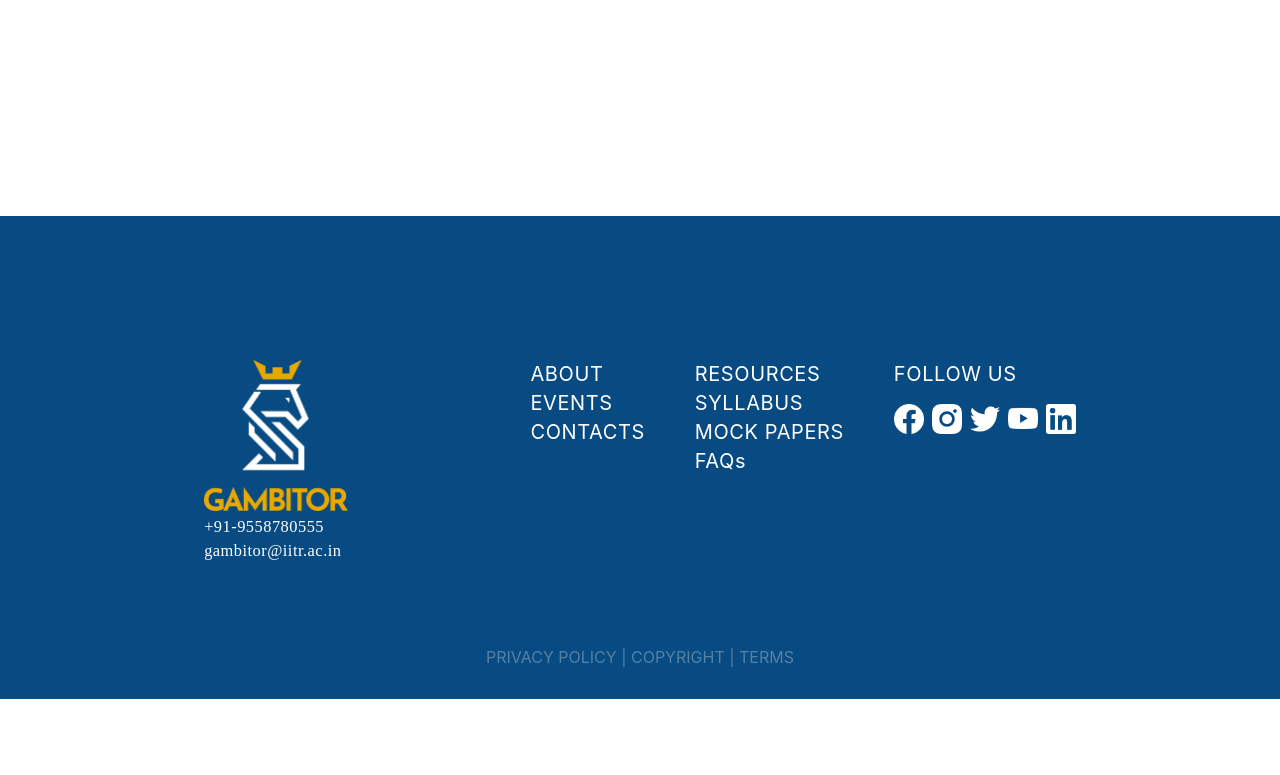
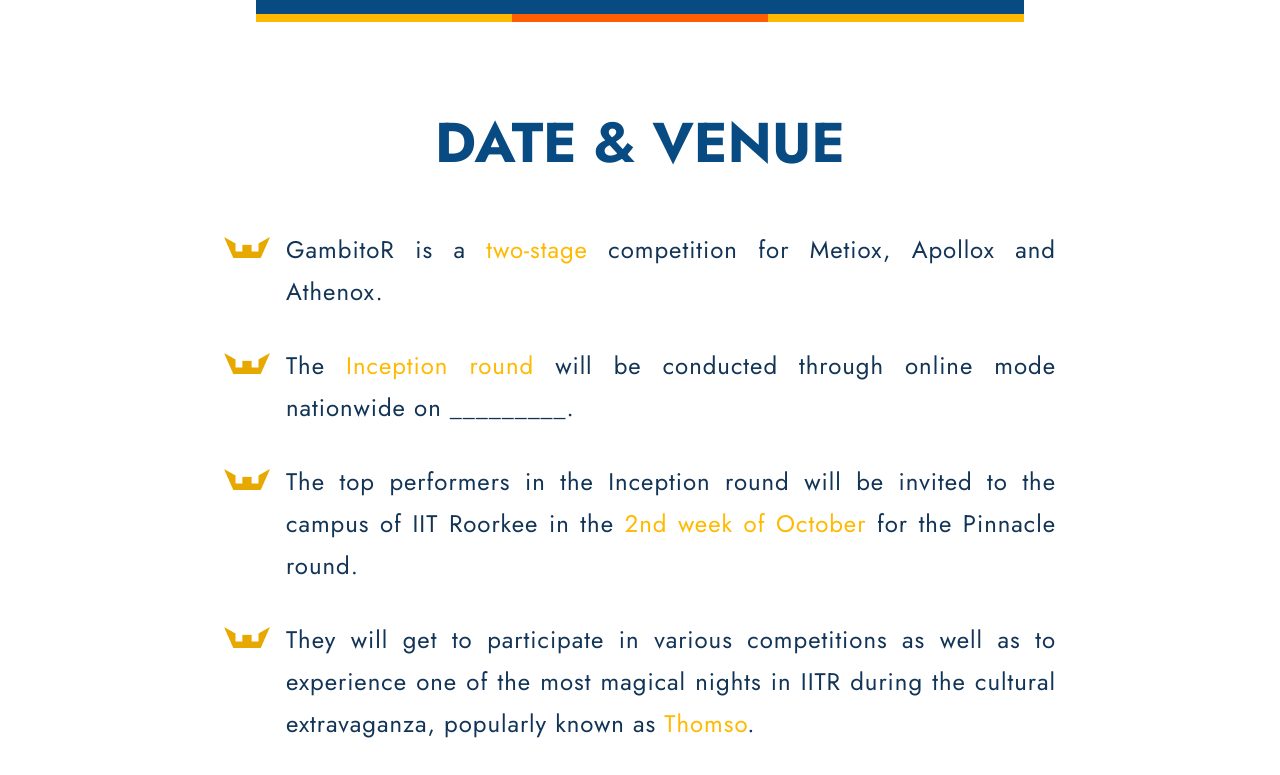
Before and after one commit to Outreach-IITR/GambitoR, a React (Create React App) app in the folder Frontend/: page /about in a window 1280 px wide. Shown: the part 2345-3120 px from the top of the page. Before the commit the page ends 3044 px from the top, so only its background shows below. Built offline with nearby package versions, Linux system fonts and the light colour scheme.

Commit message:
DateNVenue Component Added

```diff
--- a/Frontend/public/index.html
+++ b/Frontend/public/index.html
@@ -24,13 +24,23 @@
       work correctly both with client-side routing and a non-root public URL.
       Learn how to configure a non-root public URL by running `npm run build`.
     -->
+
     <!-- Google Fonts -->
+
     <link rel="preconnect" href="https://fonts.googleapis.com" />
     <link rel="preconnect" href="https://fonts.gstatic.com" crossorigin />
     <link
       href="https://fonts.googleapis.com/css2?family=Josefin+Sans:ital,wght@0,200;0,300;0,400;0,500;0,600;0,700;1,400&display=swap"
       rel="stylesheet"
     />
+
+    <link rel="preconnect" href="https://fonts.googleapis.com" />
+    <link rel="preconnect" href="https://fonts.gstatic.com" crossorigin />
+    <link
+      href="https://fonts.googleapis.com/css2?family=Jost:wght@300;400;500;600;700;800&display=swap"
+      rel="stylesheet"
+    />
+
     <!-- ----- -->
 
     <title>React App</title>
--- a/Frontend/src/Components/About/About.jsx
+++ b/Frontend/src/Components/About/About.jsx
@@ -4,6 +4,7 @@
 import style from "./About.module.css";
 import Header from "../../HelperComponents/Header/Header";
 import Categories from "./Categories";
+import DateNVenue from "./DateNVenue";
 
 const headDescription = (
   <>
@@ -26,6 +27,7 @@
       <div className={style.AboutContainer}>
         <RoundComp />
         <Categories />
+        <DateNVenue />
       </div>
     </>
   );
--- a/Frontend/src/Components/About/Categories.jsx
+++ b/Frontend/src/Components/About/Categories.jsx
@@ -46,7 +46,7 @@
   };
 
   return (
-    <div>
+    <div className={style.categoriesMainContainer}>
       <h1 className={style.headingTitle}>CATEGORIES</h1>
       <h3 className={style.headingLine}>
         The competition will be conducted in{" "}
--- a/Frontend/src/Components/About/Categories.module.css
+++ b/Frontend/src/Components/About/Categories.module.css
@@ -1,3 +1,7 @@
+.categoriesMainContainer {
+  margin-bottom: 5em;
+}
+
 .headingTitle {
   font-family: "Jost";
   font-style: normal;
@@ -26,8 +30,8 @@
   display: flex;
   flex-direction: row;
   justify-content: center;
-  align-items: center;
-  height: 600px;
+  align-items: flex-end;
+  height: 500px;
 }
 
 .categoriesBox {
--- /dev/null
+++ b/Frontend/src/Components/About/DateNVenue.jsx
@@ -0,0 +1,63 @@
+import React from "react";
+
+import style from "./DateNVenue.module.css";
+
+const dateContent = [
+  {
+    id: 1,
+    content: (
+      <>
+        GambitoR is a <span>two-stage</span> competition for Metiox, Apollox and
+        Athenox.
+      </>
+    ),
+  },
+  {
+    id: 2,
+    content: (
+      <>
+        The <span>Inception round</span> will be conducted through online mode
+        nationwide on _________.
+      </>
+    ),
+  },
+  {
+    id: 3,
+    content: (
+      <>
+        The top performers in the Inception round will be invited to the campus
+        of IIT Roorkee in the <span>2nd week of October</span> for the Pinnacle
+        round.
+      </>
+    ),
+  },
+  {
+    id: 4,
+    content: (
+      <>
+        They will get to participate in various competitions as well as to
+        experience one of the most magical nights in IITR during the cultural
+        extravaganza, popularly known as <span>Thomso</span>.
+      </>
+    ),
+  },
+];
+
+const DateNVenue = () => {
+  return (
+    <div className={style.dateNVenueContainer}>
+      <h1 className={style.headingTitle}>{"DATE & VENUE"}</h1>
+      <ul className={style.content}>
+        {dateContent.map((obj, idx) => {
+          return (
+            <li key={idx}>
+              <p className={style.description}>{obj.content}</p>
+            </li>
+          );
+        })}
+      </ul>
+    </div>
+  );
+};
+
+export default DateNVenue;
--- /dev/null
+++ b/Frontend/src/Components/About/DateNVenue.module.css
@@ -0,0 +1,46 @@
+.headingTitle {
+  font-family: "Jost";
+  font-style: normal;
+  font-weight: 700;
+  font-size: 3.5em;
+  text-align: center;
+  color: #084b82;
+  margin-bottom: 0.25em;
+}
+
+.content {
+  position: relative;
+  display: flex;
+  flex-direction: column;
+  width: 70%;
+  margin: auto;
+  row-gap: 2em;
+  padding: 2em;
+}
+
+.content > li {
+  display: flex;
+  flex-direction: row;
+  column-gap: 1em;
+}
+
+.content > li::before {
+  position: relative;
+  padding-top: 0.5em;
+  content: url(./Assets/BulletPoints.png);
+}
+
+.description {
+  font-family: "Jost";
+  font-style: normal;
+  font-weight: 400;
+  font-size: 1.5em;
+  line-height: 1.75em;
+  text-align: justify;
+  letter-spacing: 0.04em;
+  color: #123456;
+}
+
+.description > span {
+  color: #ffb900;
+}
```
Also changed, not shown: Frontend/src/Components/About/Assets/BulletPoints.png (added), 1 other file (tests, documents, lock files or other folders).
